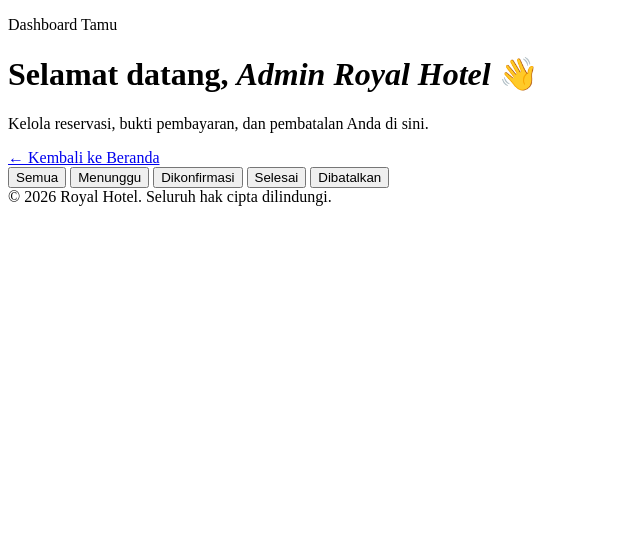
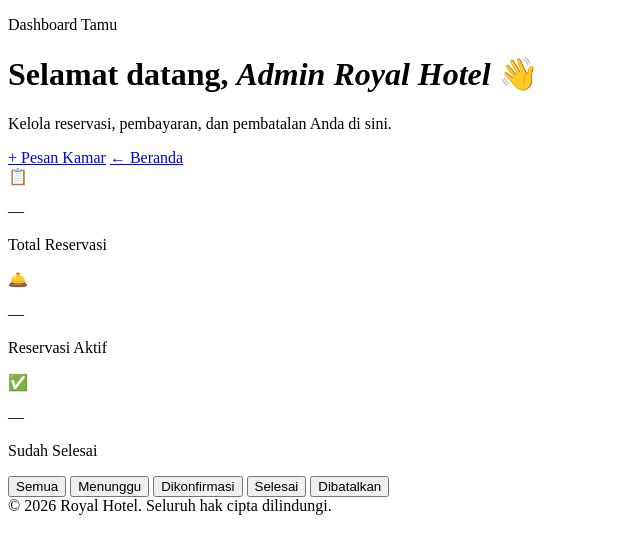
Before and after one commit to Fania02/sistem-booking-hotel, a Laravel app: page /dashboard in a window 1280 px wide. Shown: the part 190-744 px from the top of the page, without its empty margins (0-640 px from the left). Run offline with Laravel 12, Linux system fonts and the light colour scheme; a user stored in the database is signed in; data comes from the database, SQL or seed files in the repository; some web fonts are replaced.

Commit message:
Update dashboard.blade.php

```diff
--- a/resources/views/tamu/dashboard.blade.php
+++ b/resources/views/tamu/dashboard.blade.php
@@ -1,22 +1,45 @@
 @extends('layouts.publik')
 
-@section('title', 'Riwayat Reservasi · Royal Hotel')
+@section('title', 'Dashboard Tamu · Royal Hotel')
 @section('page', 'tamu-dashboard')
 
 @section('content')
-<div class="mx-auto max-w-4xl px-5 py-10">
 
-    {{-- Greeting --}}
-    <div class="mb-8 flex flex-col gap-1 md:flex-row md:items-center md:justify-between">
-        <div>
-            <p class="eyebrow">Dashboard Tamu</p>
-            <h1 class="judul mt-1 text-2xl md:text-3xl">
-                Selamat datang, <em class="text-emas not-italic">{{ auth()->user()->name }}</em> 👋
-            </h1>
-            <p class="mt-1 text-xs text-redam">Kelola reservasi, bukti pembayaran, dan pembatalan Anda di sini.</p>
+{{-- ===== Hero Header Tamu ===== --}}
+<div class="hero-tamu px-5 py-10 text-white">
+    <div class="mx-auto max-w-4xl">
+        <div class="flex flex-col gap-4 md:flex-row md:items-center md:justify-between">
+            <div>
+                <p class="text-[10px] font-medium uppercase tracking-widest text-emas/80">Dashboard Tamu</p>
+                <h1 class="judul mt-2 text-2xl md:text-3xl">
+                    Selamat datang, <em class="text-emas not-italic">{{ auth()->user()->name }}</em> 👋
+                </h1>
+                <p class="mt-1 text-xs text-white/60">Kelola reservasi, pembayaran, dan pembatalan Anda di sini.</p>
+            </div>
+            <div class="flex flex-wrap gap-2 shrink-0">
+                <a href="{{ url('/') }}#form-cari" class="btn-emas hover-btn">+ Pesan Kamar</a>
+                <a href="{{ url('/') }}" class="btn-garis-terang">← Beranda</a>
+            </div>
         </div>
-        <a href="{{ url('/') }}" class="btn-garis shrink-0">← Kembali ke Beranda</a>
+
+        {{-- Stat mini --}}
+        <div class="mt-6 grid grid-cols-3 gap-3">
+            @foreach([
+                ['id' => 'stat-tamu-total',    'label' => 'Total Reservasi',  'ikon' => '📋'],
+                ['id' => 'stat-tamu-aktif',    'label' => 'Reservasi Aktif',  'ikon' => '🛎️'],
+                ['id' => 'stat-tamu-selesai',  'label' => 'Sudah Selesai',    'ikon' => '✅'],
+            ] as $s)
+                <div class="rounded-2xl bg-white/10 backdrop-blur-sm p-3 text-center">
+                    <span class="text-lg">{{ $s['ikon'] }}</span>
+                    <p class="judul mt-1 text-xl" id="{{ $s['id'] }}">—</p>
+                    <p class="text-[10px] text-white/60">{{ $s['label'] }}</p>
+                </div>
+            @endforeach
+        </div>
     </div>
+</div>
+
+<div class="mx-auto max-w-4xl px-5 py-8">
 
     {{-- Tab filter --}}
     <div id="tab-riwayat" class="mb-5 flex gap-2 flex-wrap" role="group">
```
